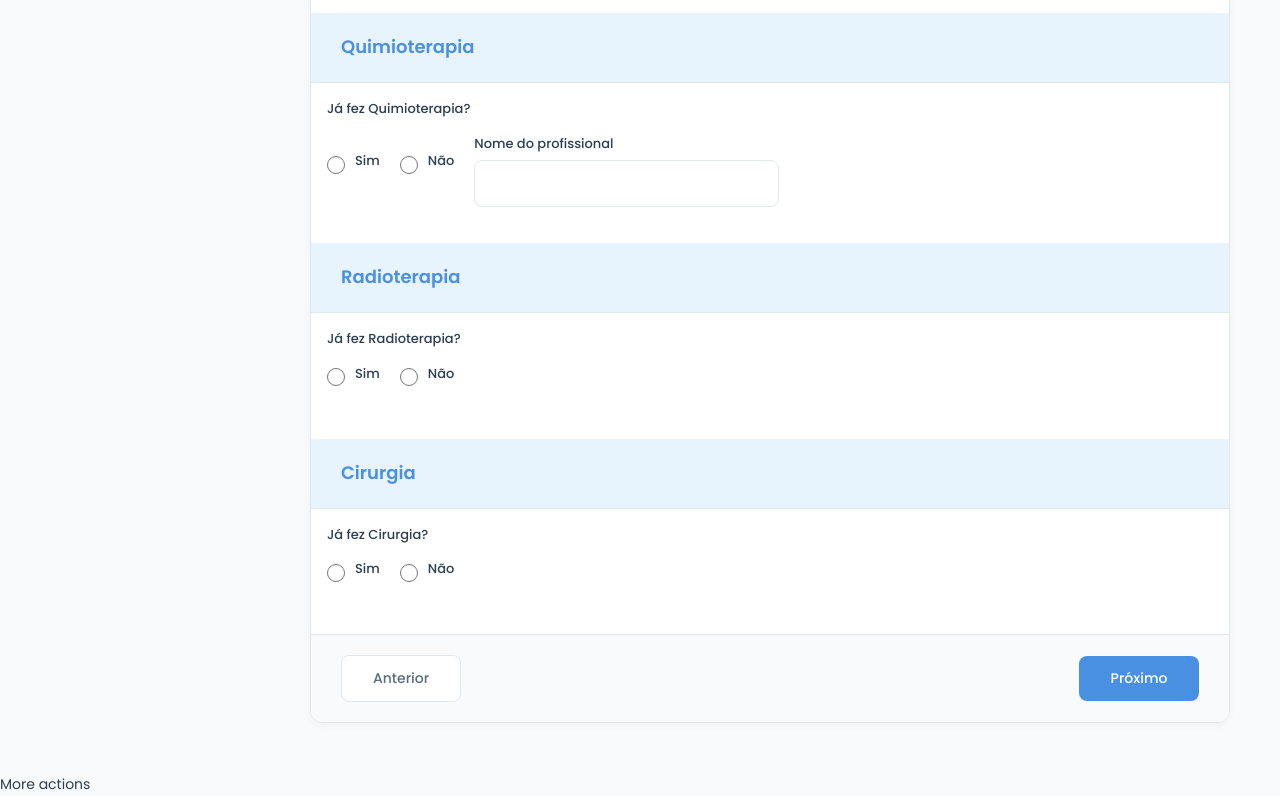
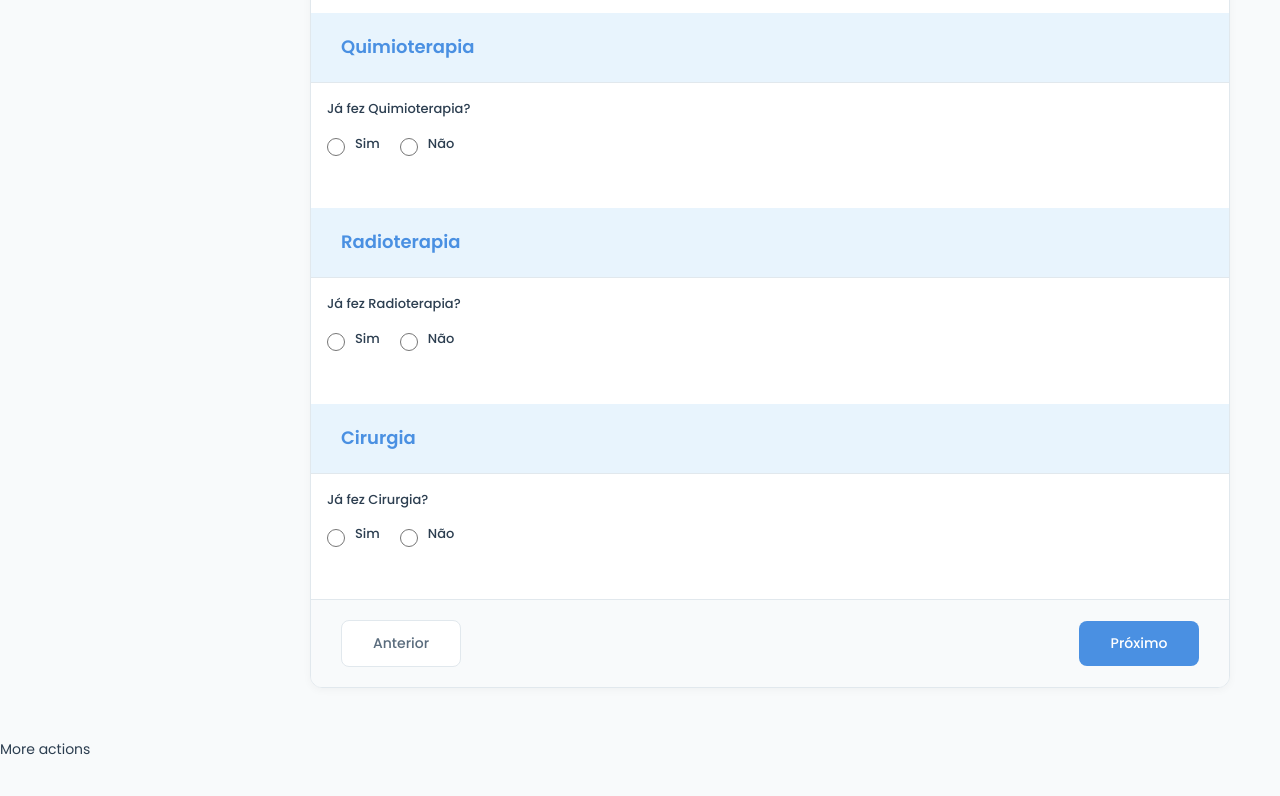
Before and after one commit to kevenscharttz/dashboard-casaguido, a website: page html/registro.html in a window 1280 px wide. Shown: the part 992-1788 px from the top of the page. After the commit the page ends 1753 px from the top, so only its background shows below. Drawn offline with Linux system fonts and the light colour scheme.

Commit message:
removido input colocado erroneamente no card de quimioterapia

```diff
--- a/html/registro.html
+++ b/html/registro.html
@@ -186,10 +186,6 @@
                   <div class="radio-item">
                     <input type="radio" id="quimio_nao" name="fez_quimio" value="nao">
                     <label for="quimio_nao">Não</label>
-                  </div>
-                  <div class="form-group full-width">
-                      <label for="quimio_local_1">Nome do profissional</label>
-                      <input type="text" id="quimio_profissional_1" name="quimio_local_1" />
                   </div>
                 </div>
               </div>
```
